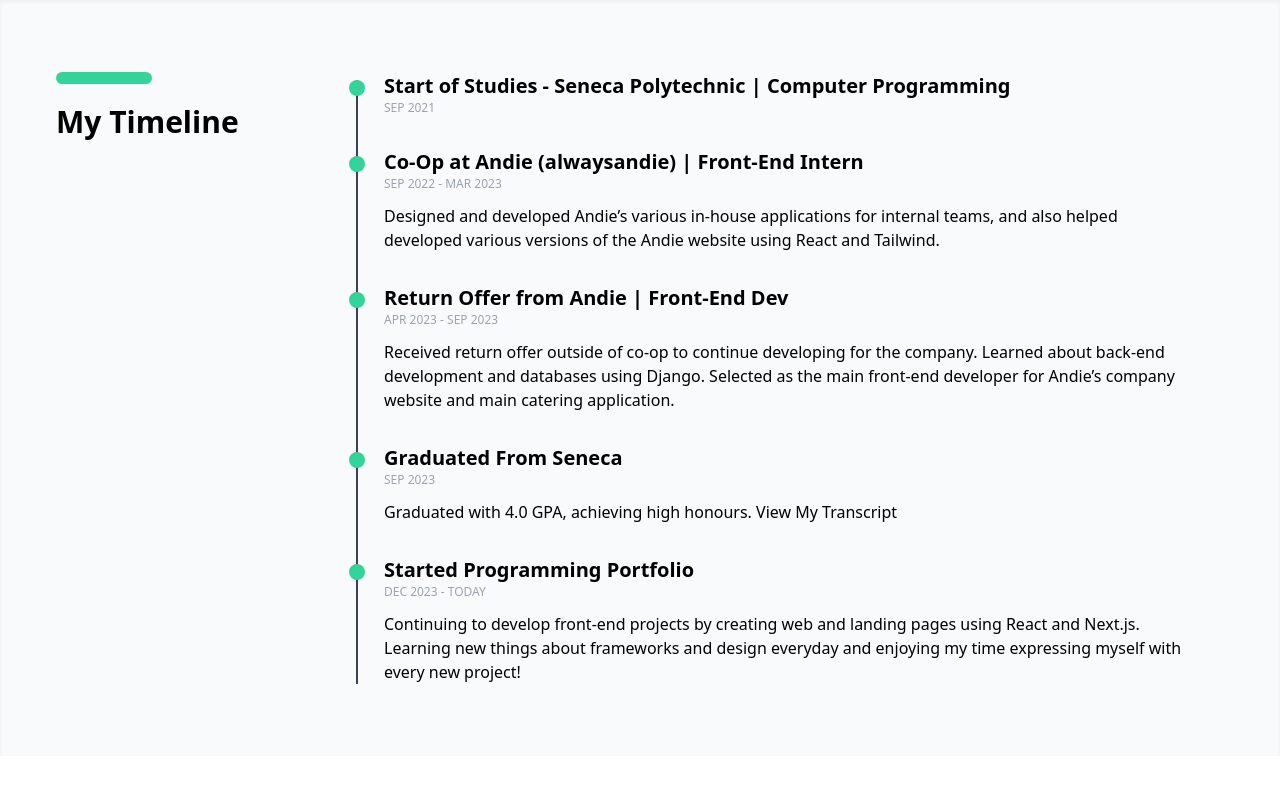
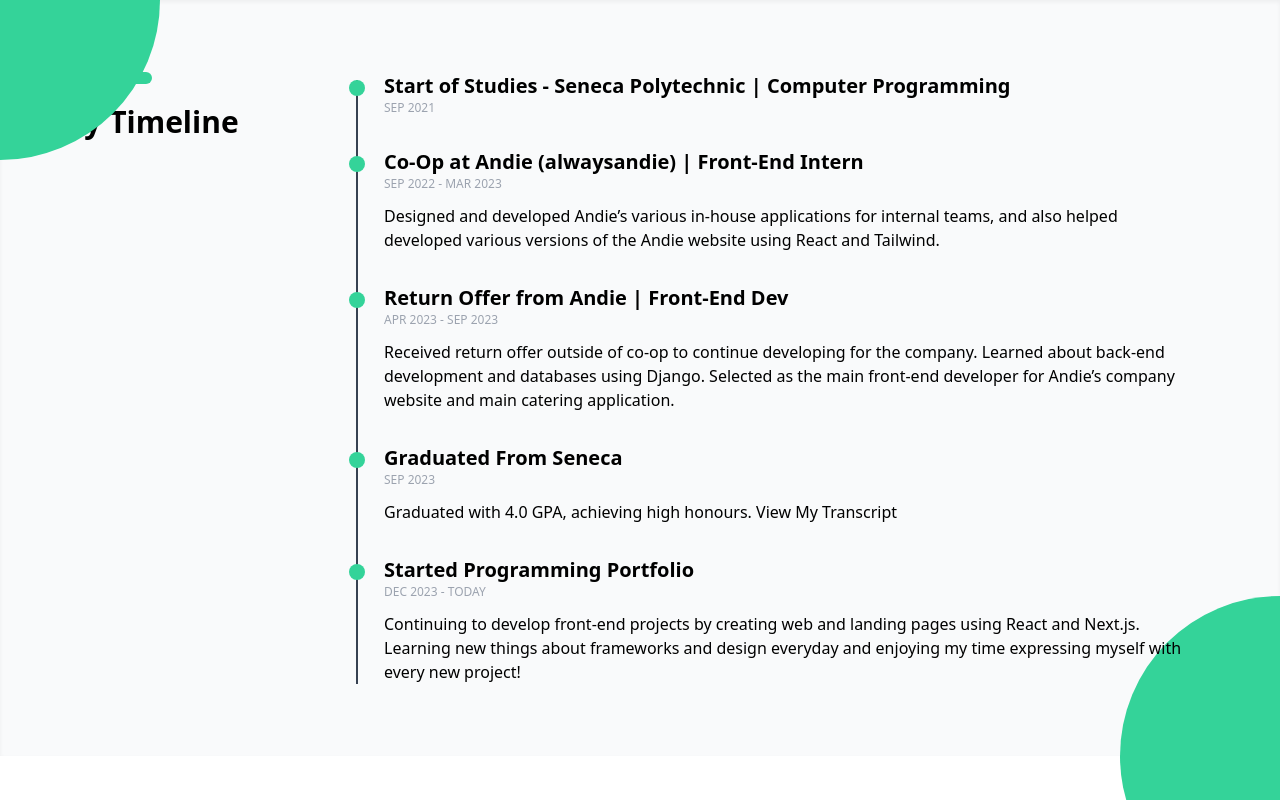
Before and after one commit to jmar753/ProfessionalWebsite, a Next.js app: page /Timeline in a window 1280 px wide. Built offline with nearby package versions, Linux system fonts and the light colour scheme.

Commit message:
added details

```diff
--- a/pages/Introduction.js
+++ b/pages/Introduction.js
@@ -27,7 +27,7 @@ export default function Introduction() {
     ]
 
     return (
-        <div className="min-h-[calc(100vh-44px)] md:flex items-center justify-center">
+        <div className="min-h-[calc(100vh-44px)] md:flex items-center justify-center relative bg-white z-40">
             <div className="px-2 md:px-0 md:pt-0 md:max-w-7xl mx-auto ">
                 <div className="md:grid md:grid-cols-5 md:pb-4 relative h-[700px]">
 
--- a/pages/Portfolio.js
+++ b/pages/Portfolio.js
@@ -8,7 +8,7 @@ export default function Portfolio() {
     ]
 
     return (
-        <div className="min-h-[calc(100vh-44px)]">
+        <div className="min-h-[calc(100vh-44px)] relative z-40 bg-white">
             <div className="mx-auto">
                 <h1 className="text-4xl md:text-5xl py-10 font-semibold text-emerald-500 text-center">
                     <span className="text-black">My</span> Portfolio
--- a/pages/Timeline.js
+++ b/pages/Timeline.js
@@ -1,7 +1,9 @@
 export default function Timeline(){
 
     return(
-        <div className="md:min-h-[calc(100vh-44px)] md:flex items-center justify-center py-14 lg:py-0 bg-gray-50 shadow-inner">
+        <div className="md:min-h-[calc(100vh-44px)] md:flex items-center justify-center py-14 lg:py-0 bg-gray-50 shadow-inner relative">
+            <div className="bg-emerald-400 h-80 w-80 rounded-full absolute -top-40 -left-40"></div>
+            <div className="bg-emerald-400 h-80 w-80 rounded-full absolute -bottom-40 -right-40"></div>
             <div className="px-2 md:px-10 pt-3 md:pt-0 md:max-w-7xl mx-auto">
                 <div className="container mx-auto">
                     <div className="grid gap-4 mx-4 sm:grid-cols-12">
```
